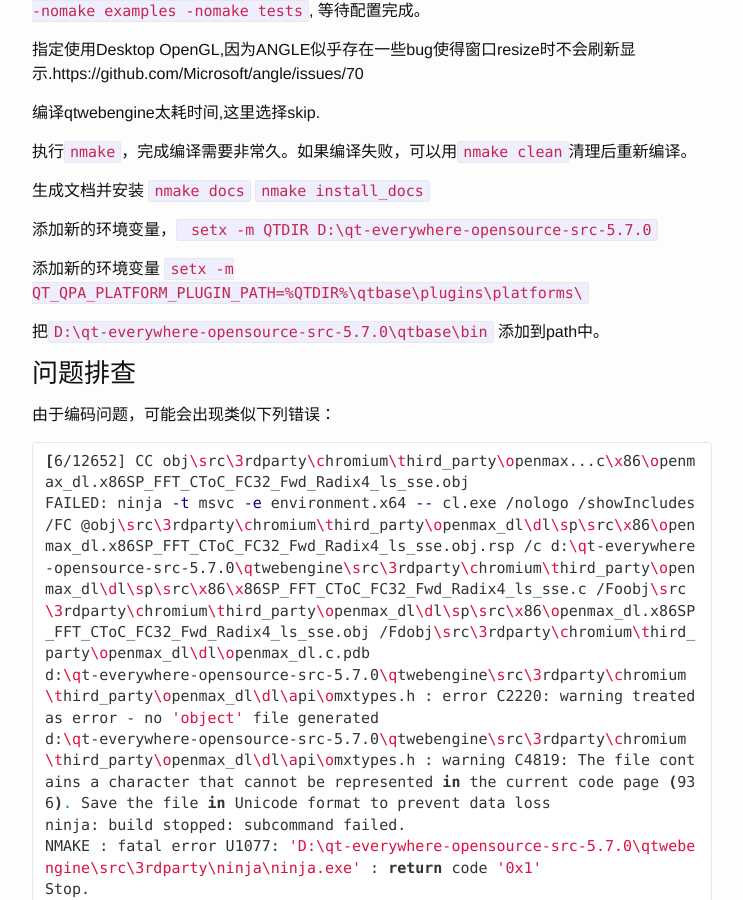
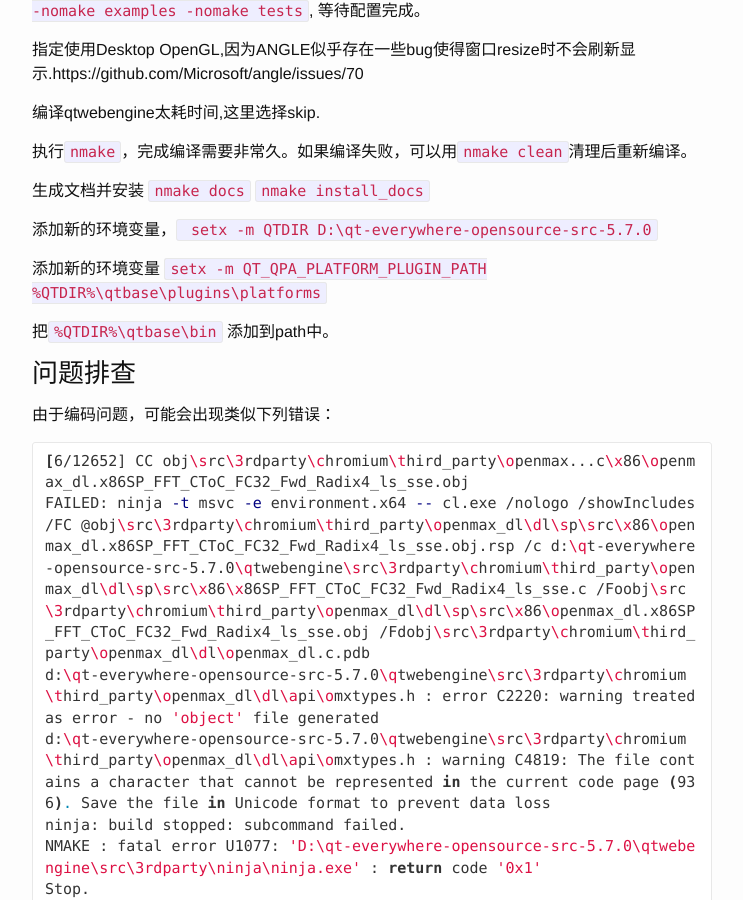
Before and after one commit to lishunan246/lishunan246.github.io, a Jekyll site: the page built from _posts/2016-12-05-OpenCV.md, in a window 1280 px wide and 900 px high, scrolled down 1040 px. Shown: the whole window, without its empty margins (268-1011 px from the left). Built offline with Jekyll 4.4.1, drawn with Linux system fonts in a browser that asks for light colours; nearby versions of some CDN libraries; comment, search, counter and statistics services are not loaded.

Commit message:
Update 2016-12-05-OpenCV.md

```diff
--- a/_posts/2016-12-05-OpenCV.md
+++ b/_posts/2016-12-05-OpenCV.md
@@ -49,9 +49,9 @@
 
 添加新的环境变量，` setx -m QTDIR D:\qt-everywhere-opensource-src-5.7.0`
 
-添加新的环境变量 `setx -m QT_QPA_PLATFORM_PLUGIN_PATH=%QTDIR%\qtbase\plugins\platforms\`
+添加新的环境变量 `setx -m QT_QPA_PLATFORM_PLUGIN_PATH %QTDIR%\qtbase\plugins\platforms`
 
-把`D:\qt-everywhere-opensource-src-5.7.0\qtbase\bin`	添加到path中。
+把`%QTDIR%\qtbase\bin`	添加到path中。
 
 ### 问题排查
 
```
